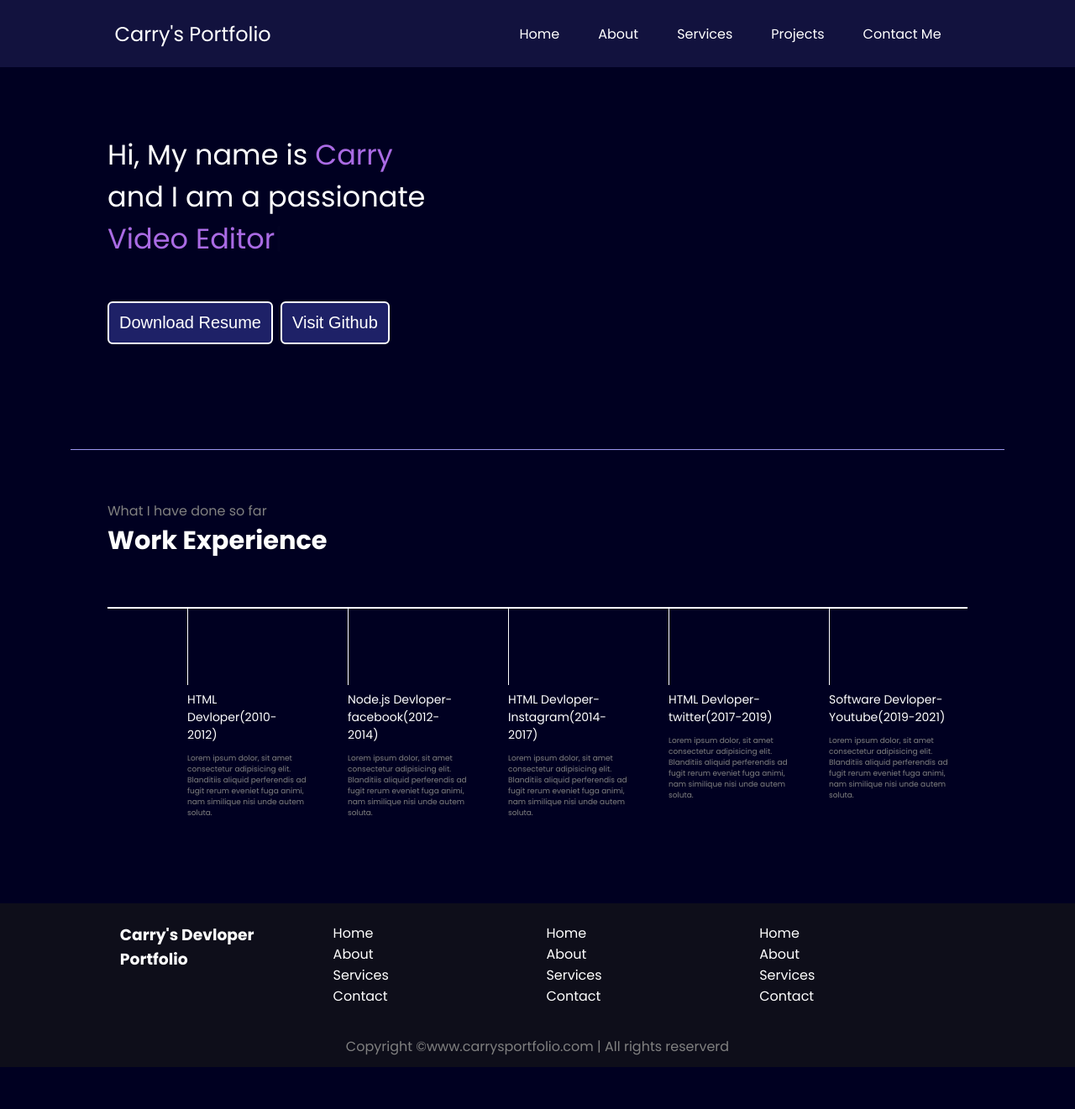
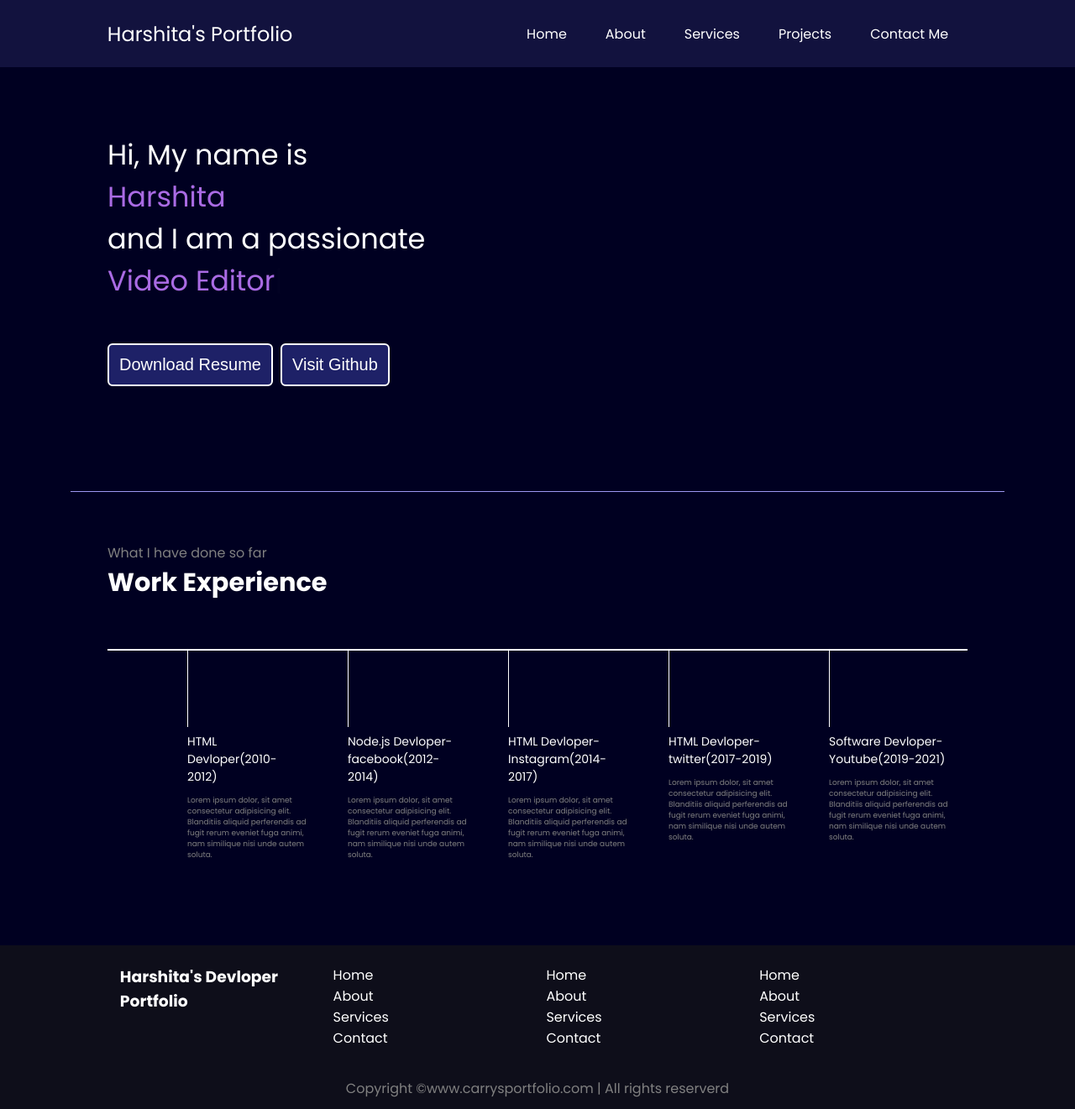
Before and after one commit to HarshitaSharma5655/-8BW_Carry-s_Portfolio_-, a plain HTML site: page index.html in a window 1280 px wide. Shown: the whole page at 84% size. Before the commit the page ends 1271 px from the top, so only its background shows below. Drawn offline with nearby package versions, Linux system fonts and the light colour scheme.

Commit message:
First Commit

```diff
--- a/index.html
+++ b/index.html
@@ -16,7 +16,7 @@
 <head>
     <meta charset="UTF-8">
     <meta name="viewport" content="width=device-width, initial-scale=1.0">
-    <title>Harshu - Devloper Portfolio/</title>
+    <title>Harshita - Devloper Portfolio/</title>
     <link rel="preconnect" href="https://fonts.googleapis.com">
     <link rel="preconnect" href="https://fonts.gstatic.com" crossorigin>
     <link href="https://fonts.googleapis.com/css2?family=Poppins:wght@400;700&
@@ -87,7 +87,7 @@
             font-size: 2.1rem;
         }
 
-        .leftSection .buttons{
+        .leftSection .buttons {
             padding: 45px 0;
         }
 
@@ -196,7 +196,7 @@
 <body>
     <header>
         <nav>
-            <dev class="left">Carry's Portfolio</dev>
+            <dev class="left">Harshita's Portfolio</dev>
             <dev class="right">
                 <ul>
                     <li><a href="/">Home</a></li>
@@ -212,7 +212,7 @@
     <main>
         <section class="firstSection">
             <div class="leftSection">
-                Hi, My name is <span class="purple">Carry</span>
+                Hi, My name is <span class="purple">Harshita</span>
 
                 <div>and I am a passionate</div>
                 <span id="element"></span>
@@ -288,7 +288,7 @@
     <footer>
         <div class="footer">
             <div class="footer-first">
-                <h3>Carry's Devloper Portfolio</h3>
+                <h3>Harshita's Devloper Portfolio</h3>
             </div>
             <div class="footer-second">
                 <ul>
```
